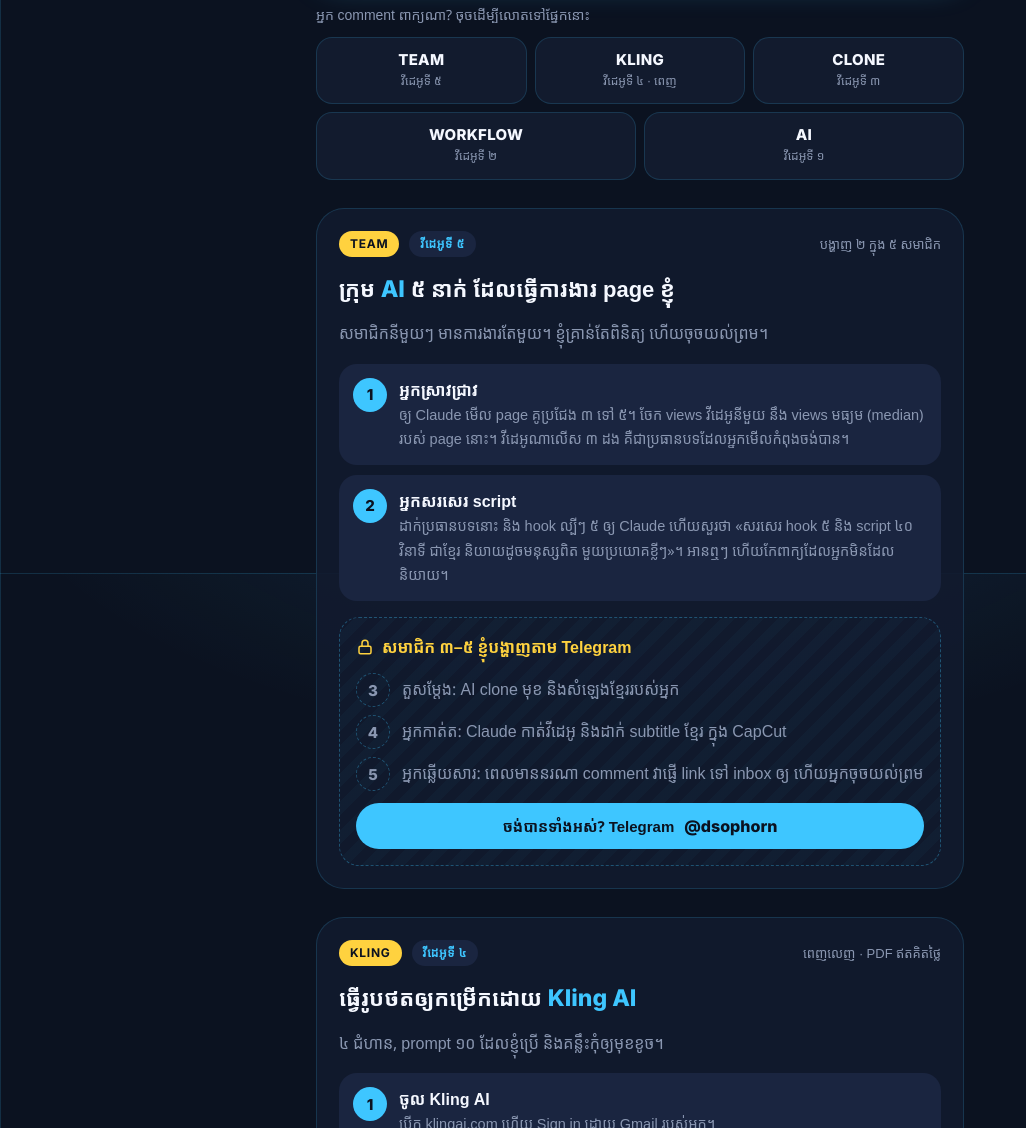
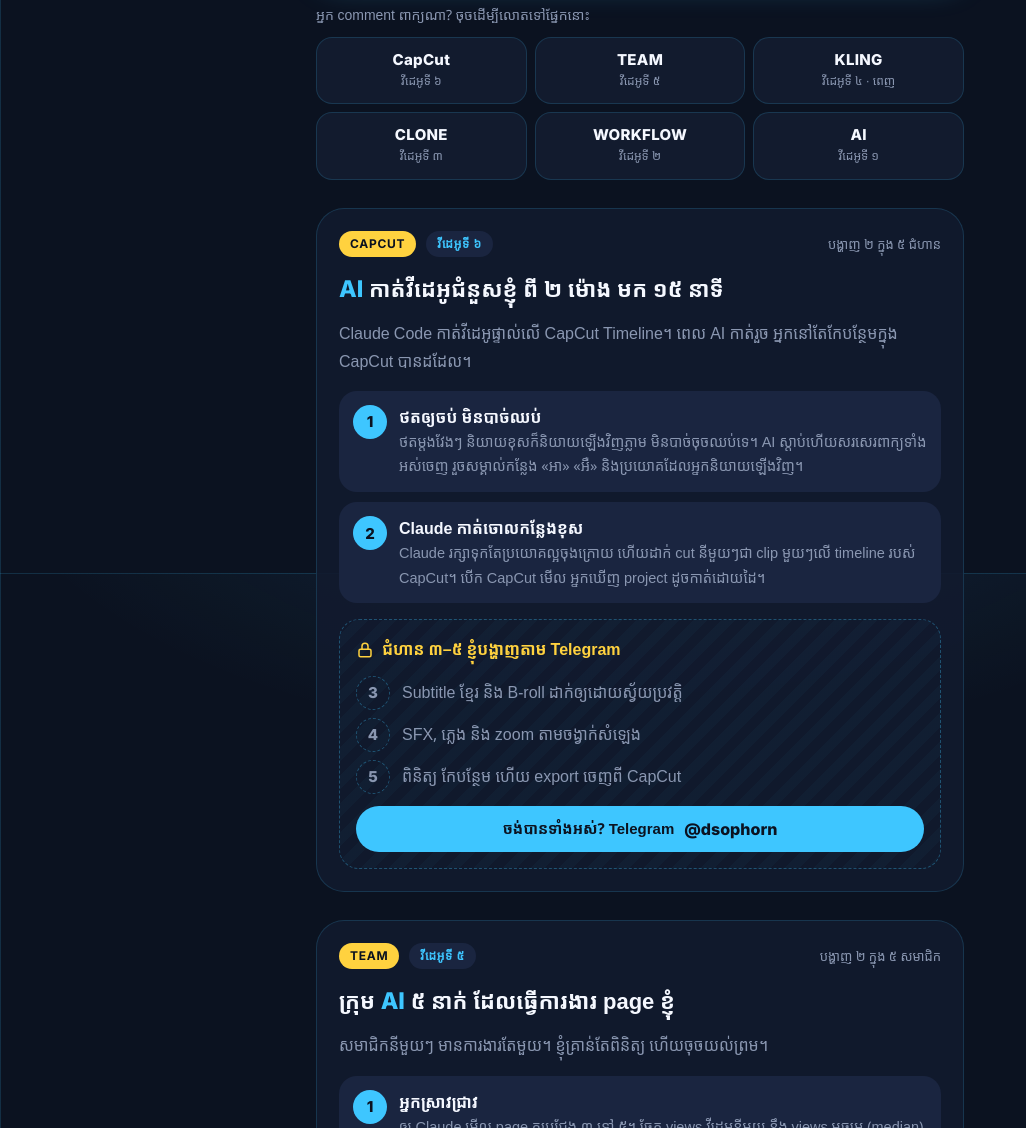
Before and after one commit to D-SOPHORN/sophorn-ai, a plain HTML site: page index.html in a window 1280 px wide. Shown: the part 227-1355 px from the top of the page, without its empty margins (0-1026 px from the left). Drawn offline with Linux system fonts and the light colour scheme; a web font is replaced by a local one.

Commit message:
Add CapCut guide (video 6: AI auto editing in CapCut)
Co-Authored-By: Claude Opus 5.5 <noreply@anthropic.com>

```diff
--- a/index.html
+++ b/index.html
@@ -64,14 +64,13 @@
   .kw-label { margin: 0 0 10px; color: var(--muted); font-size: 14px }
   .kws { display: grid; grid-template-columns: repeat(6, 1fr); gap: 8px }
   .kws .kw { grid-column: span 2 }
-  .kws .kw:nth-child(n+4) { grid-column: span 3 }
   .kw {
     display: grid; gap: 2px; text-align: center; text-decoration: none; color: var(--text);
     background: var(--ink-2); border: 1px solid var(--line); border-radius: 16px; padding: 12px 6px;
   }
   .kw b { font: 800 15px var(--lat); letter-spacing: .02em }
   .kw small { color: var(--muted); font-size: 12px }
-  @media (max-width: 420px) { .kws { grid-template-columns: repeat(2, 1fr) } .kws .kw, .kws .kw:nth-child(n+4) { grid-column: auto } .kws .kw:first-child { grid-column: span 2 } }
+  @media (max-width: 420px) { .kws { grid-template-columns: repeat(2, 1fr) } .kws .kw { grid-column: auto } }
 
   /* video sections */
   .vid { background: rgba(18,27,46,.92); border: 1px solid var(--line); border-radius: 28px; padding: 22px; display: grid; gap: 16px; scroll-margin-top: 16px }
@@ -159,6 +158,7 @@
   <nav aria-label="ពាក្យដែលអ្នក comment">
     <p class="kw-label">អ្នក comment ពាក្យណា? ចុចដើម្បីលោតទៅផ្នែកនោះ</p>
     <div class="kws">
+      <a class="kw" href="#capcut"><b>CapCut</b><small>វីដេអូទី ៦</small></a>
       <a class="kw" href="#team"><b>TEAM</b><small>វីដេអូទី ៥</small></a>
       <a class="kw" href="#kling"><b>KLING</b><small>វីដេអូទី ៤ · ពេញ</small></a>
       <a class="kw" href="#clone"><b>CLONE</b><small>វីដេអូទី ៣</small></a>
@@ -166,6 +166,26 @@
       <a class="kw" href="#ai"><b>AI</b><small>វីដេអូទី ១</small></a>
     </div>
   </nav>
+
+  <!-- VIDEO 6 — 2 of 5 -->
+  <section class="vid" id="capcut">
+    <div class="vid-head"><span class="pill sun">CapCut</span><span class="pill">វីដេអូទី ៦</span><span class="count">បង្ហាញ ២ ក្នុង ៥ ជំហាន</span></div>
+    <h2><em>AI</em> កាត់វីដេអូជំនួសខ្ញុំ ពី ២ ម៉ោង មក ១៥ នាទី</h2>
+    <p>Claude Code កាត់វីដេអូផ្ទាល់លើ CapCut Timeline។ ពេល AI កាត់រួច អ្នកនៅតែកែបន្ថែមក្នុង CapCut បានដដែល។</p>
+    <ol class="steps">
+      <li class="step"><span class="n">1</span><div><b>ថតឲ្យចប់ មិនបាច់ឈប់</b><span>ថតម្តងវែងៗ និយាយខុសក៏និយាយឡើងវិញភ្លាម មិនបាច់ចុចឈប់ទេ។ AI ស្តាប់ហើយសរសេរពាក្យទាំងអស់ចេញ រួចសម្គាល់កន្លែង «អា» «អឺ» និងប្រយោគដែលអ្នកនិយាយឡើងវិញ។</span></div></li>
+      <li class="step"><span class="n">2</span><div><b>Claude កាត់ចោលកន្លែងខុស</b><span>Claude រក្សាទុកតែប្រយោគល្អចុងក្រោយ ហើយដាក់ cut នីមួយៗជា clip មួយៗលើ timeline របស់ CapCut។ បើក CapCut មើល អ្នកឃើញ project ដូចកាត់ដោយដៃ។</span></div></li>
+    </ol>
+    <div class="lock">
+      <div class="lock-title"><svg viewBox="0 0 24 24" fill="none" stroke="currentColor" stroke-width="2" aria-hidden="true"><rect x="4" y="11" width="16" height="10" rx="2"/><path d="M8 11V7a4 4 0 0 1 8 0v4"/></svg>ជំហាន ៣–៥ ខ្ញុំបង្ហាញតាម Telegram</div>
+      <ul>
+        <li><span class="n">3</span>Subtitle ខ្មែរ និង B-roll ដាក់ឲ្យដោយស្វ័យប្រវត្តិ</li>
+        <li><span class="n">4</span>SFX, ភ្លេង និង zoom តាមចង្វាក់សំឡេង</li>
+        <li><span class="n">5</span>ពិនិត្យ កែបន្ថែម ហើយ export ចេញពី CapCut</li>
+      </ul>
+      <a class="tg" href="https://t.me/dsophorn" target="_blank" rel="noopener">ចង់បានទាំងអស់? Telegram <b>@dsophorn</b></a>
+    </div>
+  </section>
 
   <!-- VIDEO 5 — 2 of 5 -->
   <section class="vid" id="team">
```
